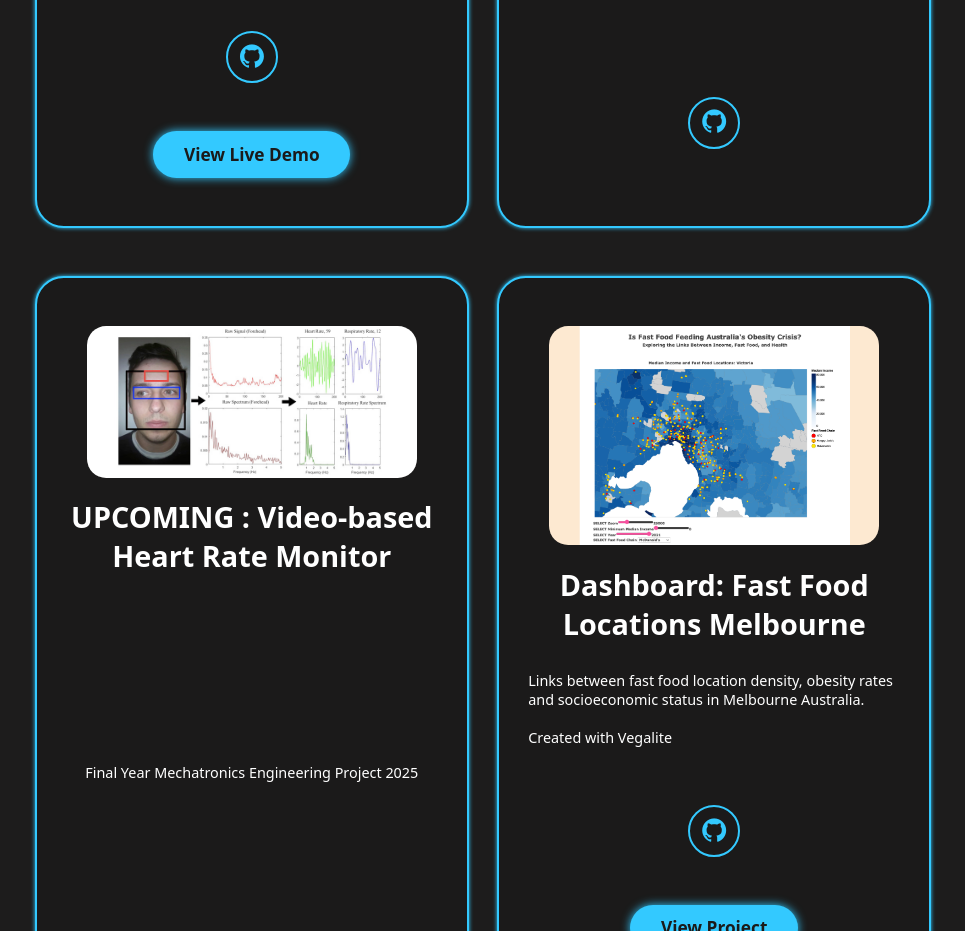
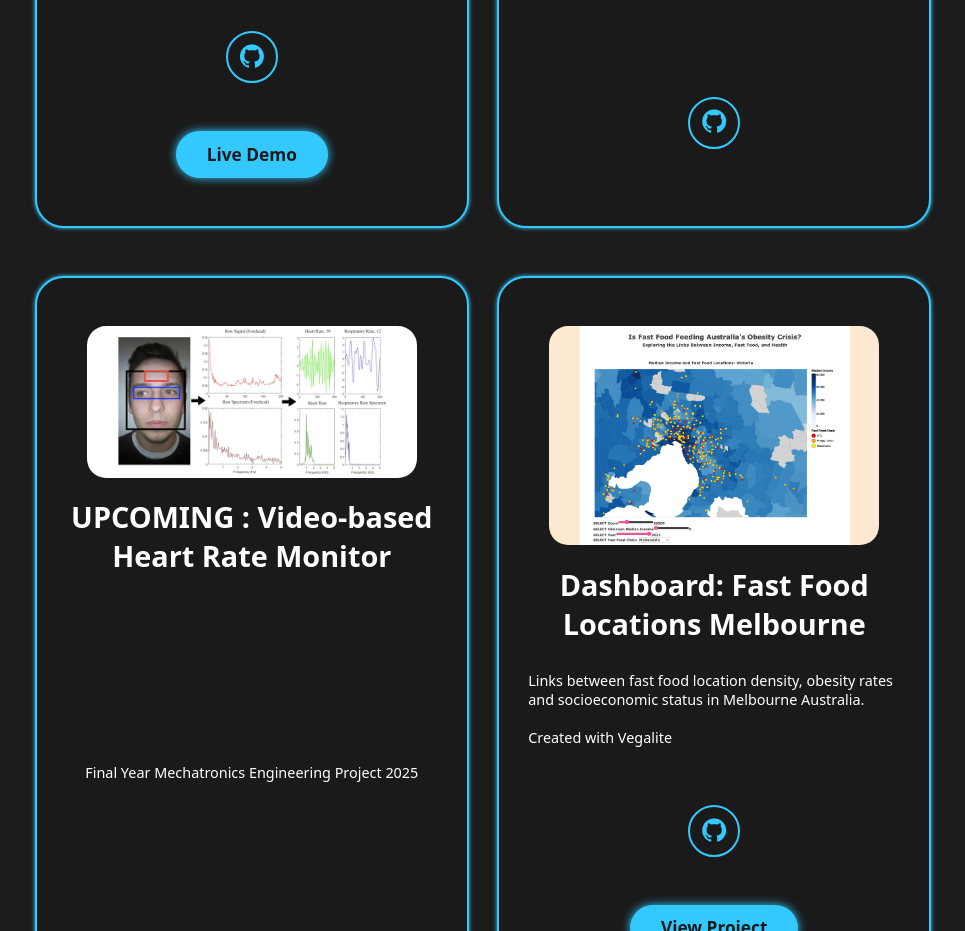
Before and after one commit to ahilaaa/portfolio-website, a plain HTML site: page index.html in a window 1280 px wide. Shown: the part 4635-5566 px from the top of the page, without its empty margins (157-1122 px from the left). Drawn offline with nearby package versions, Linux system fonts and the light colour scheme.

Commit message:
button name fix

```diff
--- a/index.html
+++ b/index.html
@@ -147,7 +147,7 @@
               <i class="bx bxl-github"></i>
             </a>
           </div>
-          <a href="https://github.com/ahilaaa/portfolio-website/raw/refs/heads/main/IntellegentRobotFinalPresentation.mp4" class="btn" target="_blank">View Live Demo</a>
+          <a href="https://github.com/ahilaaa/portfolio-website/raw/refs/heads/main/IntellegentRobotFinalPresentation.mp4" class="btn" target="_blank">Live Demo</a>
         </div>
 
         <div class="project-card">
```
